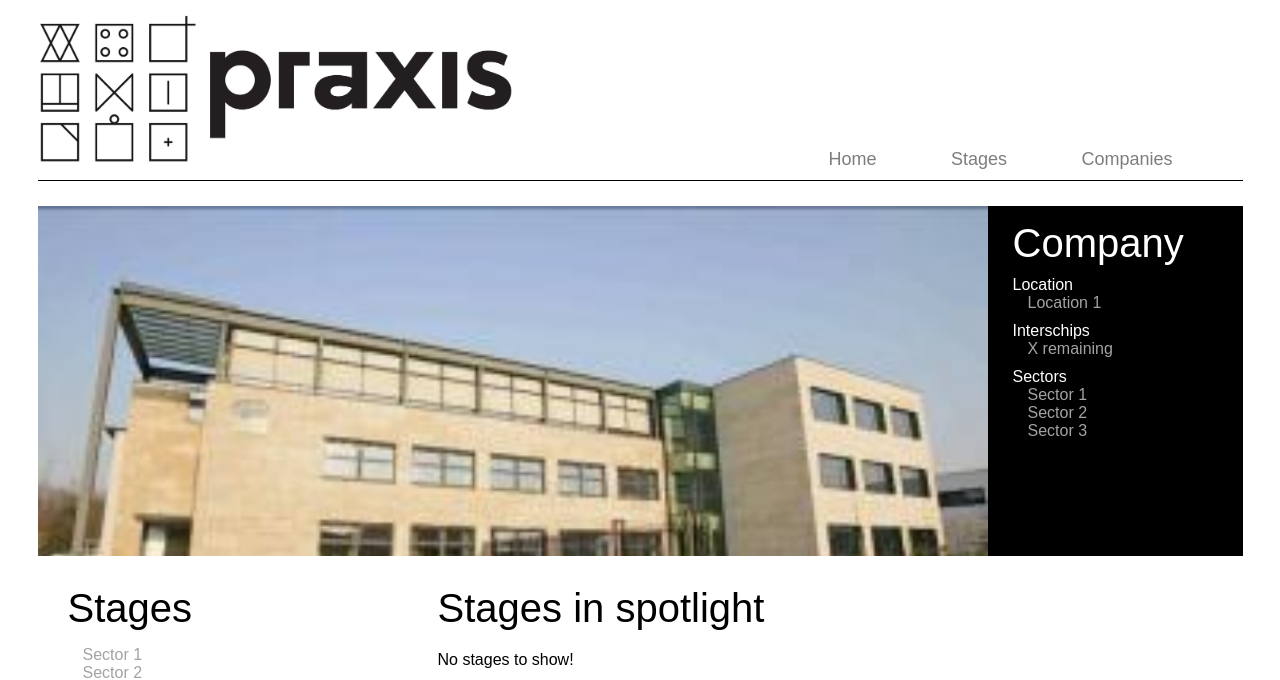
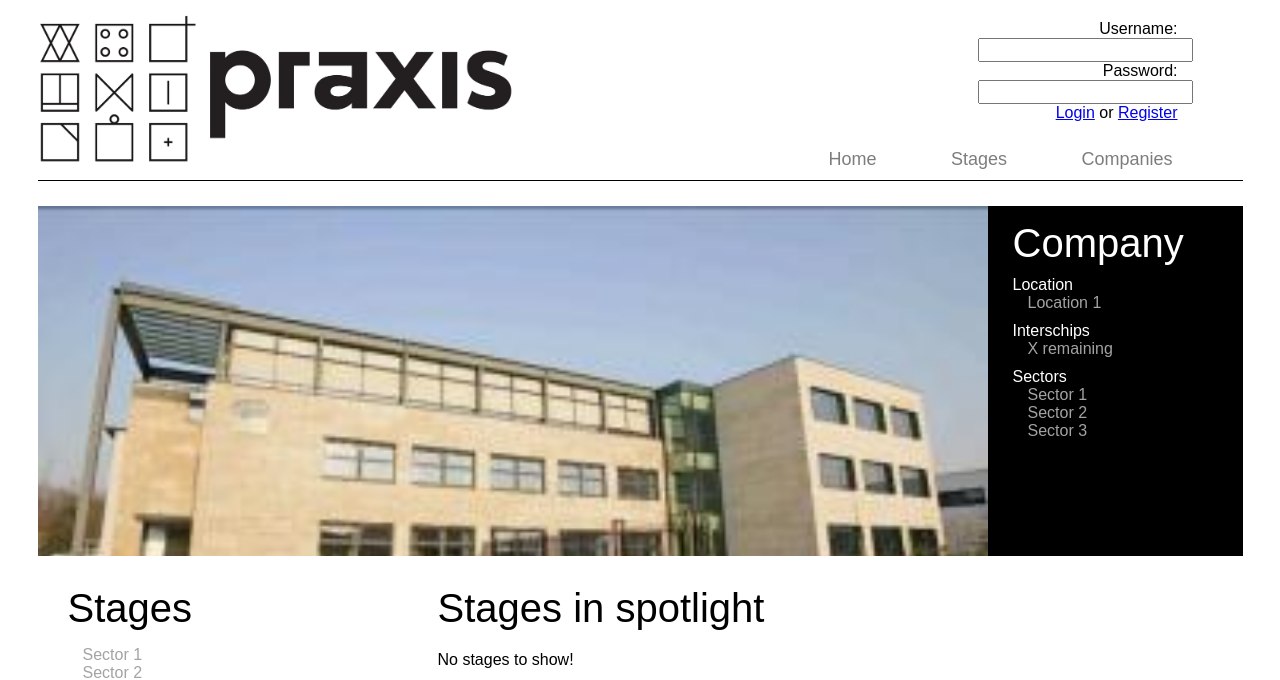
Before and after one commit to cskiwi/Praxis, a PHP site: template src/views/home.twig in a window 1280 px wide. Shown: the top 680 px of the page. Run offline with PHP 8.4, Linux system fonts and the light colour scheme; the template is opened without the code that fills it, so the values that code supplies are empty; some libraries are stand-ins or nearby versions.

Commit message:
liyfihkd

```diff
--- a/src/views/layout.twig
+++ b/src/views/layout.twig
@@ -23,6 +23,12 @@
         <section id="siteWrapper">
             <header>
                 <a href="{{ app.request.baseUrl }}"><h1>Praxis</h1></a>
+                <section id="login">
+
+                    Username: <input type="text" name="firstname"><br>
+                    Password: <input type="text" name="lastname">
+                    <p><a href="#">Login</a> or <a href="#">Register</a></p>
+                </section>
 
                 <nav>
                     <ul>
--- a/web/css/style.css
+++ b/web/css/style.css
@@ -1,10 +1,6 @@
 *{
     font-weight: normal;
 }
-/* +-------------------+
- * |  Header           |
- * +-------------------+
- */
 
 html, body {
     height: 100%;
@@ -17,6 +13,11 @@ html, body {
     height: 1205px;
     margin: 0px auto;
 }
+
+/* +-------------------+
+ * |  Header           |
+ * +-------------------+
+ */
 
 header {
     width: 100%;
@@ -65,6 +66,14 @@ header nav ul li a{
 
 header nav ul li a:hover{
     text-decoration:underline;
+}
+
+#login {
+    position: relative;
+    width: 200px;
+    text-align: right;
+    left: 940px;
+    top: 20px;
 }
 
 
```
